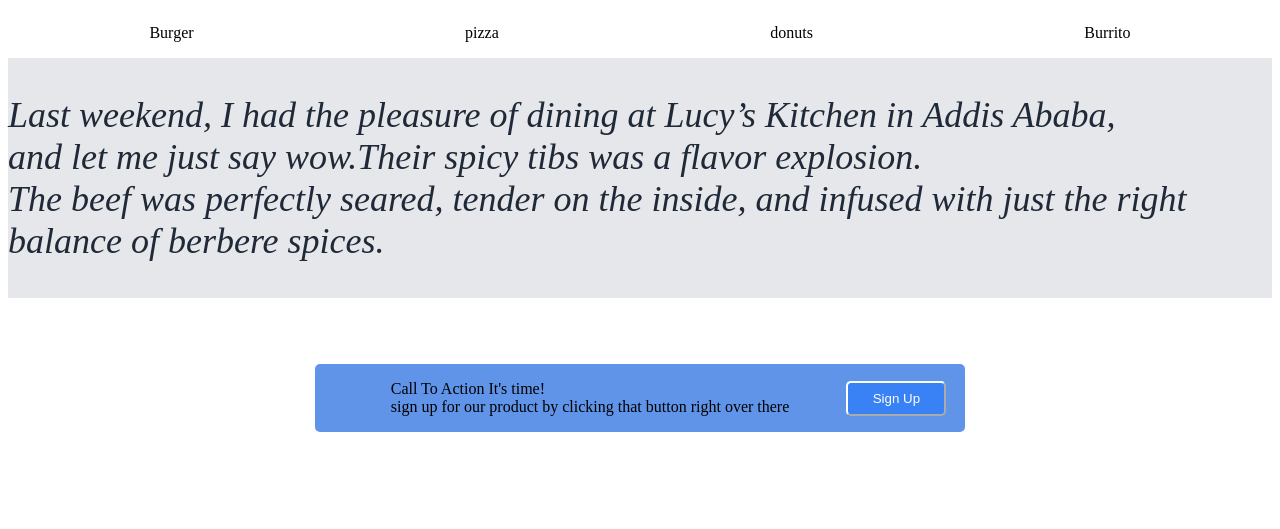
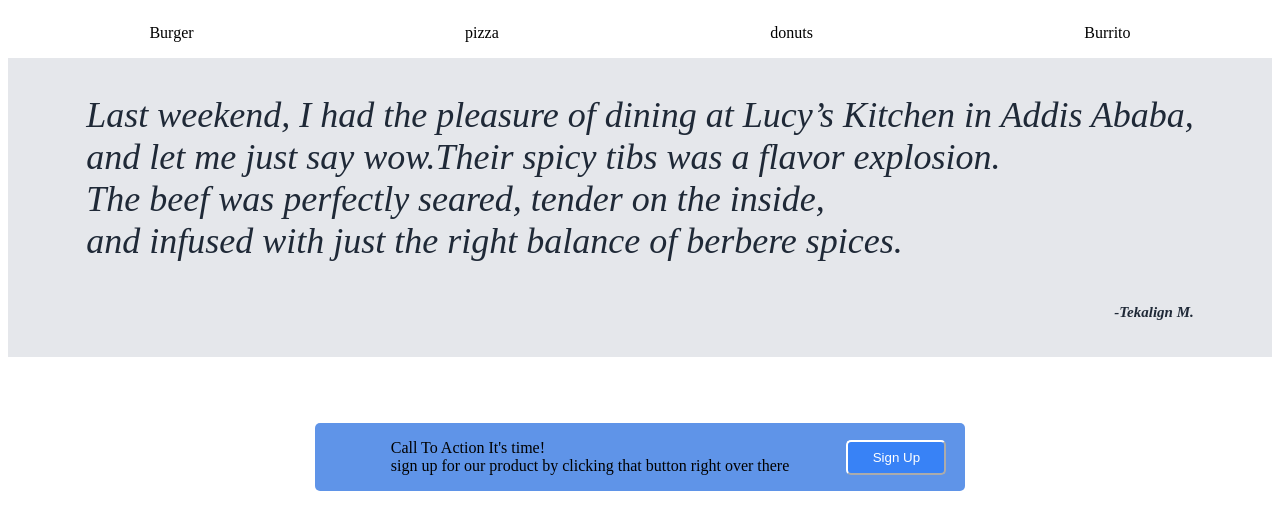
Before and after one commit to Tekalign-T7/Landing_page, a plain HTML site: page index.html in a window 1280 px wide. Shown: the part 768-1297 px from the top of the page. Before the commit the page ends 1274 px from the top, so only its background shows below. Drawn offline with Linux system fonts and the light colour scheme.

Commit message:
initial commit

```diff
--- a/index.html
+++ b/index.html
@@ -44,9 +44,10 @@
         <div class="testimonial">
          <p>Last weekend, I had the pleasure of dining at Lucy’s Kitchen in Addis Ababa,<br>
             and let me just say wow.Their spicy tibs was a flavor explosion.<br>
-            The beef was perfectly seared, tender on the inside,
-            and infused with just the right balance of berbere spices.
+            The beef was perfectly seared, tender on the inside, </br>
+            and infused with just the right balance of berbere spices.<br><br><span2>-Tekalign M.</span2>
          </p>
+
         </div>
         <div class="footer">
           <div class="footer-content"></p>
```
